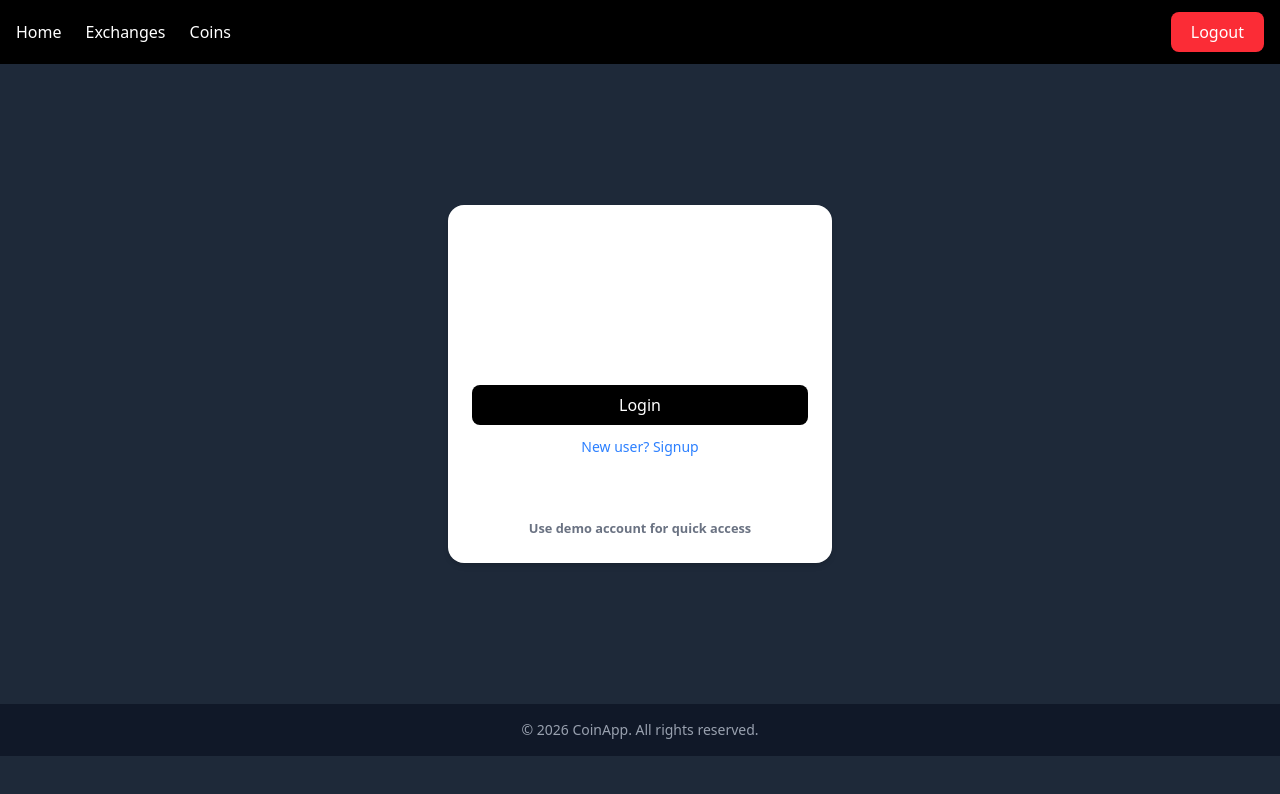
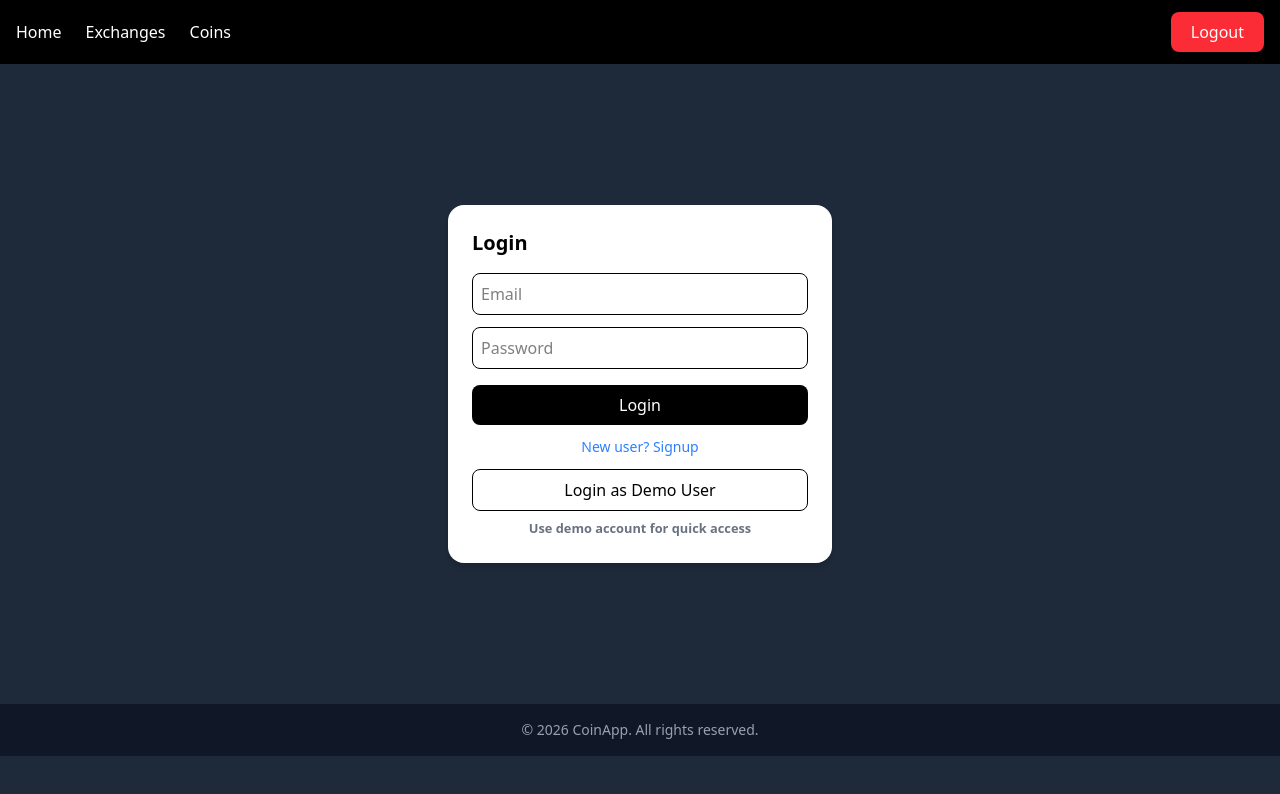
Before and after one commit to kirtan533/crypto-coin-app, a Next.js app: page /login in a window 1280 px wide. Shown: the top 794 px of the page. Built offline with nearby package versions, Linux system fonts and the light colour scheme; no server answers; sample sign-in values are in the browser's storage.

Commit message:
added pad to details and changed login-form style

```diff
--- a/src/app/(auth)/login/LoginForm.js
+++ b/src/app/(auth)/login/LoginForm.js
@@ -47,7 +47,7 @@ export default function LoginForm() {
         onSubmit={handleSubmit(handleLogin)}
         className="bg-white p-6 rounded-2xl shadow-md w-full max-w-sm"
       >
-        <h2 className="text-xl font-bold mb-4">Login</h2>
+        <h2 className="text-xl font-bold mb-4 text-black">Login</h2>
 
         {/* Email */}
         <input
@@ -59,7 +59,7 @@ export default function LoginForm() {
             },
           })}
           placeholder="Email"
-          className="w-full p-2 mb-3 border rounded-lg"
+          className="w-full p-2 mb-3 border rounded-lg text-black"
         />
         {errors.email && (
           <p className="text-red-500 text-sm mb-2">{errors.email.message}</p>
@@ -76,7 +76,7 @@ export default function LoginForm() {
           })}
           type="password"
           placeholder="Password"
-          className="w-full p-2 mb-4 border rounded-lg"
+          className="w-full p-2 mb-4 border rounded-lg text-black"
         />
         {errors.password && (
           <p className="text-red-500 text-sm mb-2">{errors.password.message}</p>
@@ -100,7 +100,7 @@ export default function LoginForm() {
         <button
           type="button"
           onClick={handleDemoLogin}
-          className="w-full mt-3 border py-2 rounded-lg hover:bg-gray-100 transition font-medium"
+          className="w-full mt-3 border py-2 rounded-lg hover:bg-gray-100 transition font-medium text-black"
         >
           Login as Demo User
         </button>
--- a/src/app/(auth)/signup/page.js
+++ b/src/app/(auth)/signup/page.js
@@ -34,8 +34,7 @@ export default function SignupPage() {
         onSubmit={handleSubmit(handleSignup)}
         className="bg-white p-6 rounded-xl shadow-md w-full max-w-sm"
       >
-        <h2 className="text-xl font-bold mb-4">Signup</h2>
-
+        <h2 className="text-xl font-bold mb-4 text-gray-500">Signup</h2>
         <input
           {...register("email", {
             required: "Email is required",
@@ -45,7 +44,7 @@ export default function SignupPage() {
             },
           })}
           placeholder="Email"
-          className="w-full p-2 mb-3 border rounded-lg"
+          className="w-full p-2 mb-3 border rounded-lg text-black"
         />
         {errors.email && (
           <p className="text-red-500 text-sm mb-2">{errors.email.message}</p>
@@ -64,7 +63,7 @@ export default function SignupPage() {
           })}
           type="password"
           placeholder="Password"
-          className="w-full p-2 mb-3 border rounded-lg"
+          className="w-full p-2 mb-3 border rounded-lg text-black"
         />
         {errors.password && (
           <p className="text-red-500 text-sm mb-2">{errors.password.message}</p>
@@ -77,7 +76,7 @@ export default function SignupPage() {
           })}
           type="password"
           placeholder="Confirm Password"
-          className="w-full p-2 mb-4 border rounded-lg"
+          className="w-full p-2 mb-4 border rounded-lg text-black"
         />
         {errors.confirmPassword && (
           <p className="text-red-500 text-sm mb-2">
--- a/src/app/(protected)/coins/[id]/CoinDetailsClient.js
+++ b/src/app/(protected)/coins/[id]/CoinDetailsClient.js
@@ -107,7 +107,7 @@ export default function CoinDetailsClient({ id, currency }) {
           </label>
         </div>
       </div>
-      <div className="flex flex-col items-start gap-4 p-16">
+      <div className="flex flex-col items-start gap-4 md:p-16 p-10">
         {isFetching && <p className="text-center text-gray-400">Updating...</p>}
         <p className="text-sm self-center opacity-70 font-semibold">
           Last Updates On {Date(coins?.market_data?.last_updated).split("G")[0]}
@@ -116,7 +116,7 @@ export default function CoinDetailsClient({ id, currency }) {
           <Image src={coins.image.large} width={64} height={64} alt="coin" />
         )}
         <div className="flex flex-col gap-1">
-          <p className="text-sm text-white">{coins?.name}</p>
+          <p className="text-sm text-whi">{coins?.name}</p>
           <p className="text-2xl font-bold">
             {currencySymbol}
             {coins?.market_data?.current_price?.[currency]}
```
